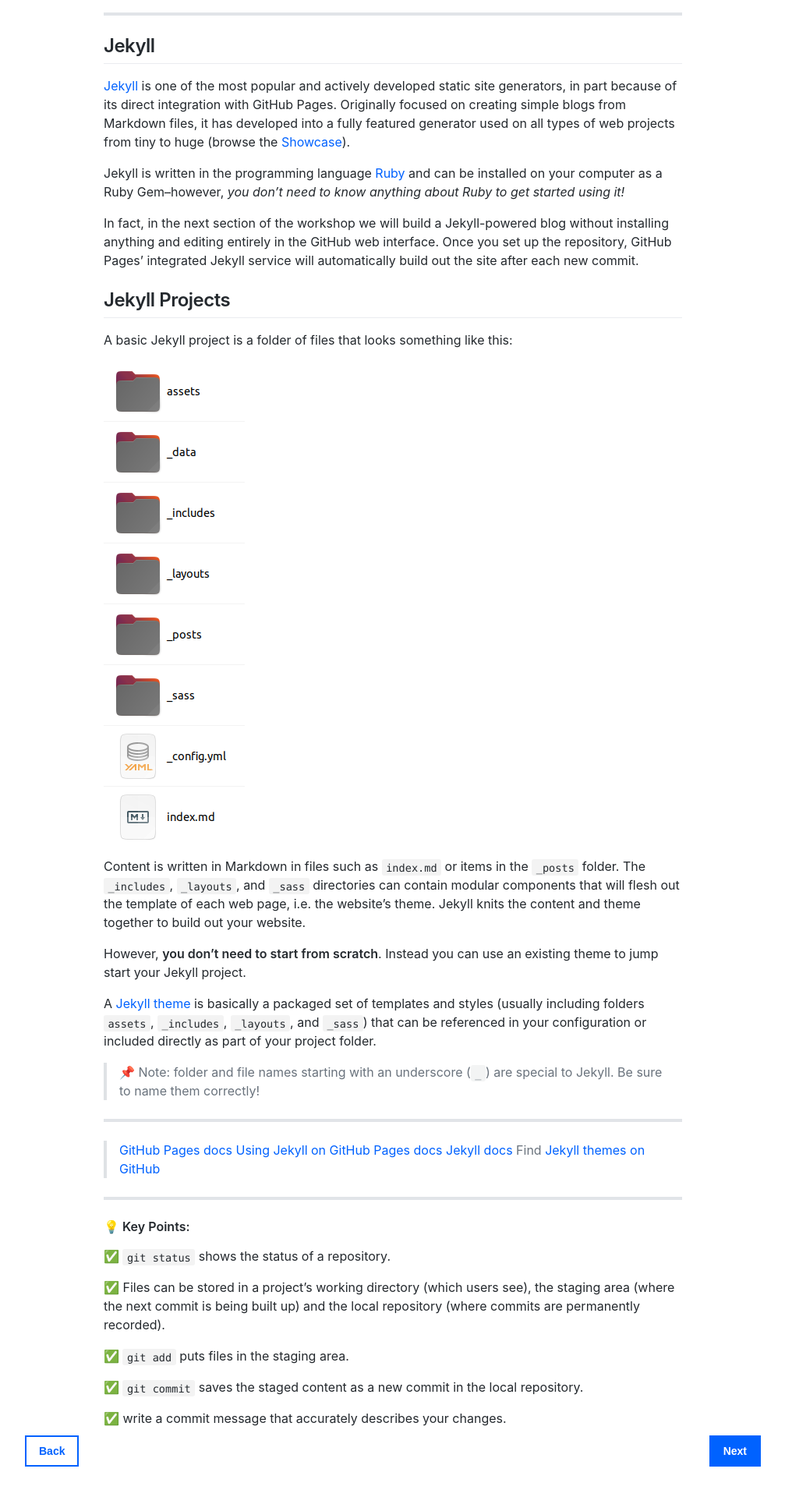
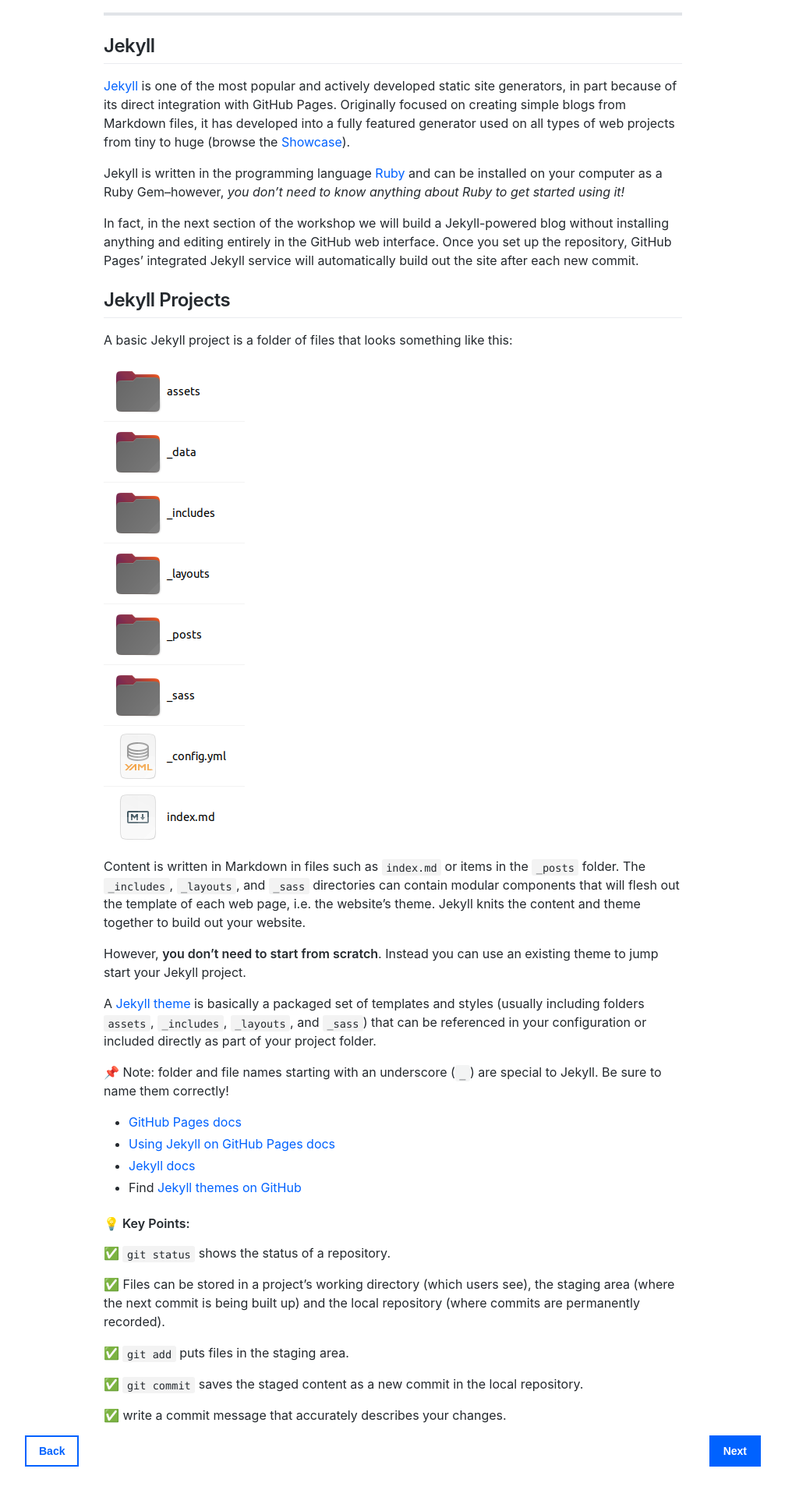
Before and after one commit to liamodwyer/github-pages, a Jekyll site: the page built from _workshop/jekyll.md, in a window 1280 px wide. Shown: the part 1149-3069 px from the top of the page at 78% size, without its empty margins (264-1271 px from the left). Built offline with Jekyll 4.4.1, drawn with Linux system fonts in a browser that asks for light colours; some web fonts are replaced.

```diff
--- a/_workshop/jekyll.md
+++ b/_workshop/jekyll.md
@@ -66,17 +66,14 @@ Instead you can use an existing theme to jump start your Jekyll project.
 
 A [Jekyll theme](https://jekyllrb.com/docs/themes/) is basically a packaged set of templates and styles (usually including folders `assets`, `_includes`, `_layouts`, and `_sass`) that can be referenced in your configuration or included directly as part of your project folder.
 
-> 📌 Note: folder and file names starting with an underscore (`_`) are special to Jekyll. Be sure to name them correctly!
+📌 Note: folder and file names starting with an underscore (`_`) are special to Jekyll. Be sure to name them correctly!
 
--------------
-
->  [GitHub Pages docs](https://docs.github.com/en/free-pro-team@latest/github/working-with-github-pages)
->  [Using Jekyll on GitHub Pages docs](https://docs.github.com/en/free-pro-team@latest/github/working-with-github-pages/setting-up-a-github-pages-site-with-jekyll)
->  [Jekyll docs](https://jekyllrb.com/docs/)
->  Find [Jekyll themes on GitHub](https://github.com/topics/jekyll-theme)
+- [GitHub Pages docs](https://docs.github.com/en/free-pro-team@latest/github/working-with-github-pages)
+- [Using Jekyll on GitHub Pages docs](https://docs.github.com/en/free-pro-team@latest/github/working-with-github-pages/setting-up-a-github-pages-site-with-jekyll)
+- [Jekyll docs](https://jekyllrb.com/docs/)
+- Find [Jekyll themes on GitHub](https://github.com/topics/jekyll-theme)
 
 
-***
 #### 💡 Key Points:
 
 ✅ `git status` shows the status of a repository.
```
Also changed, not shown: _workshop/index.md (+2 -0 lines), assets/images/githubPages.jpg (added).
